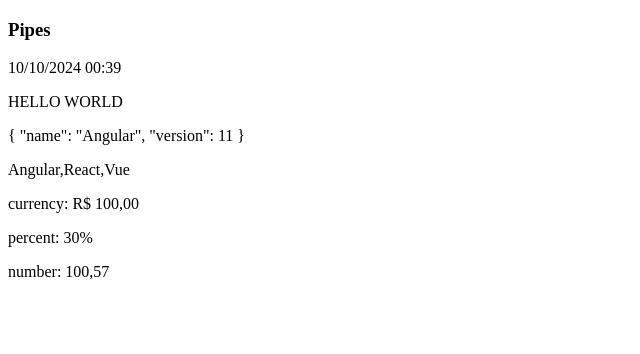
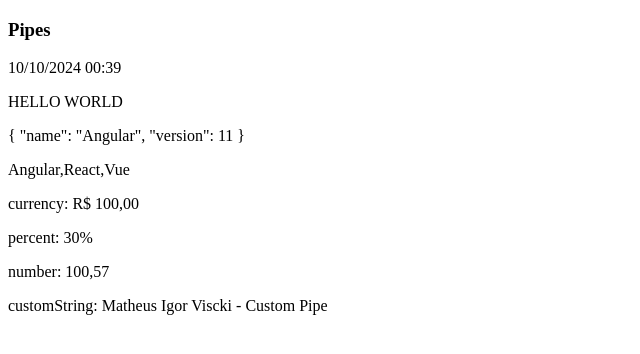
Before and after one commit to mathvsk/meu-primeiro-projeto, an Angular app: page / in a window 1280 px wide. Shown: the top 354 px of the page, without its empty margins (0-640 px from the left). Built offline with nearby package versions, Linux system fonts and the light colour scheme.

Commit message:
feat: criar pipe customizado

```diff
--- a/src/app/components/pipes/angular-pipes/angular-pipes.component.html
+++ b/src/app/components/pipes/angular-pipes/angular-pipes.component.html
@@ -20,3 +20,6 @@
 <p>
     number: {{ 100.567 | number: '1.2-2' }}
 </p>
+<p>
+    customString: {{ "Matheus Igor Viscki" | customString }}
+</p>
--- a/src/app/components/pipes/angular-pipes/angular-pipes.component.ts
+++ b/src/app/components/pipes/angular-pipes/angular-pipes.component.ts
@@ -1,11 +1,12 @@
 import { AsyncPipe, CurrencyPipe, DatePipe, DecimalPipe, JsonPipe, PercentPipe, registerLocaleData, UpperCasePipe } from '@angular/common';
 import { Component, LOCALE_ID, signal } from '@angular/core';
 import { delay, Observable, of } from 'rxjs';
+import { CustomStringPipe } from "../../../pipes/custom-string.pipe";
 
 @Component({
   selector: 'app-angular-pipes',
   standalone: true,
-  imports: [DatePipe, UpperCasePipe, JsonPipe, AsyncPipe, CurrencyPipe, DecimalPipe, PercentPipe],
+  imports: [DatePipe, UpperCasePipe, JsonPipe, AsyncPipe, CurrencyPipe, DecimalPipe, PercentPipe, CustomStringPipe],
   templateUrl: './angular-pipes.component.html',
   styleUrl: './angular-pipes.component.scss'
 })
--- /dev/null
+++ b/src/app/pipes/custom-string.pipe.ts
@@ -0,0 +1,13 @@
+import { Pipe, PipeTransform } from '@angular/core';
+
+@Pipe({
+  name: 'customString',
+  standalone: true
+})
+export class CustomStringPipe implements PipeTransform {
+
+  transform(value: unknown, ...args: unknown[]): unknown {
+    return value + ' - Custom Pipe';
+  }
+
+}
```
Also changed, not shown: 1 other file (tests, documents, lock files or other folders).
